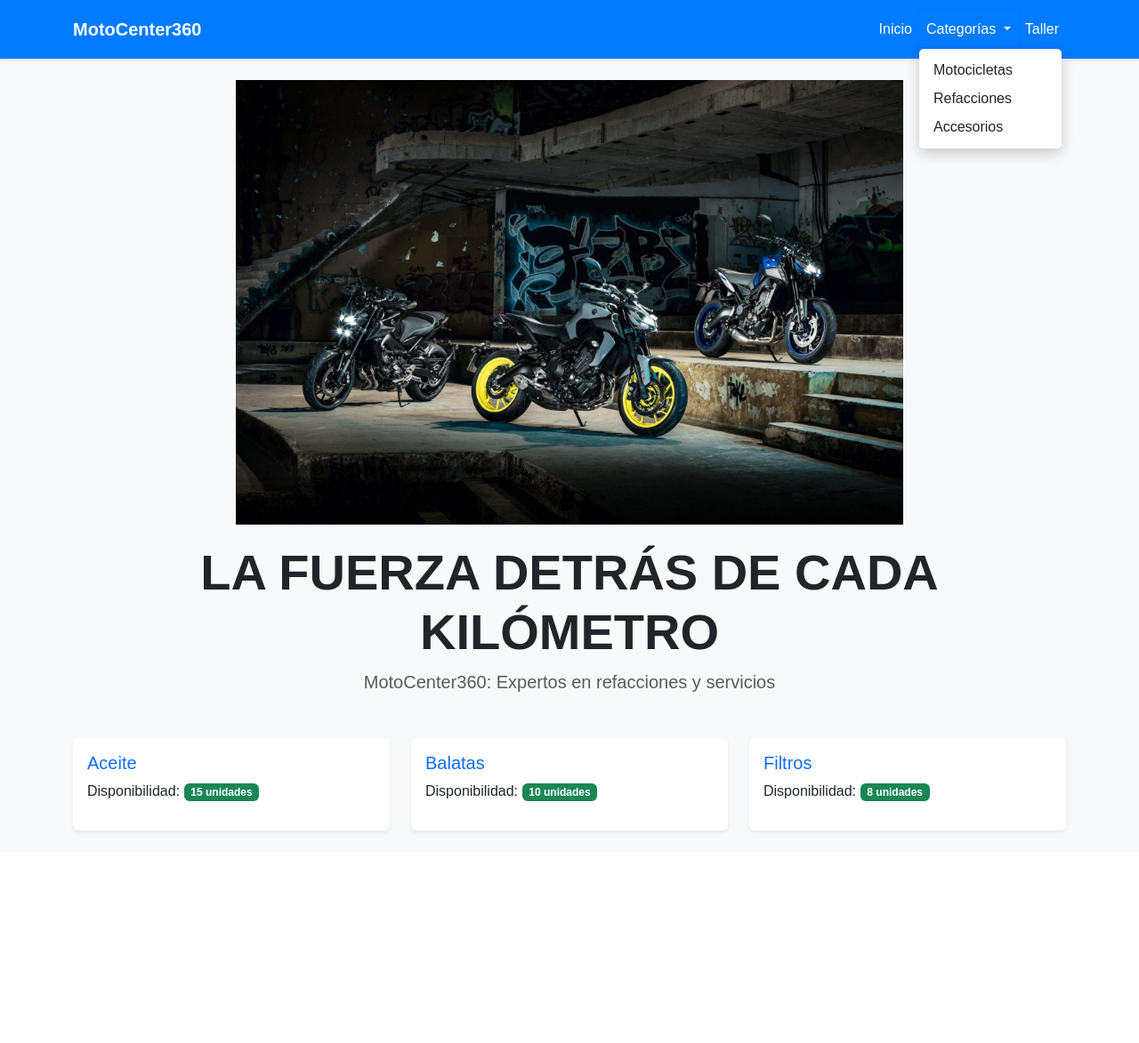
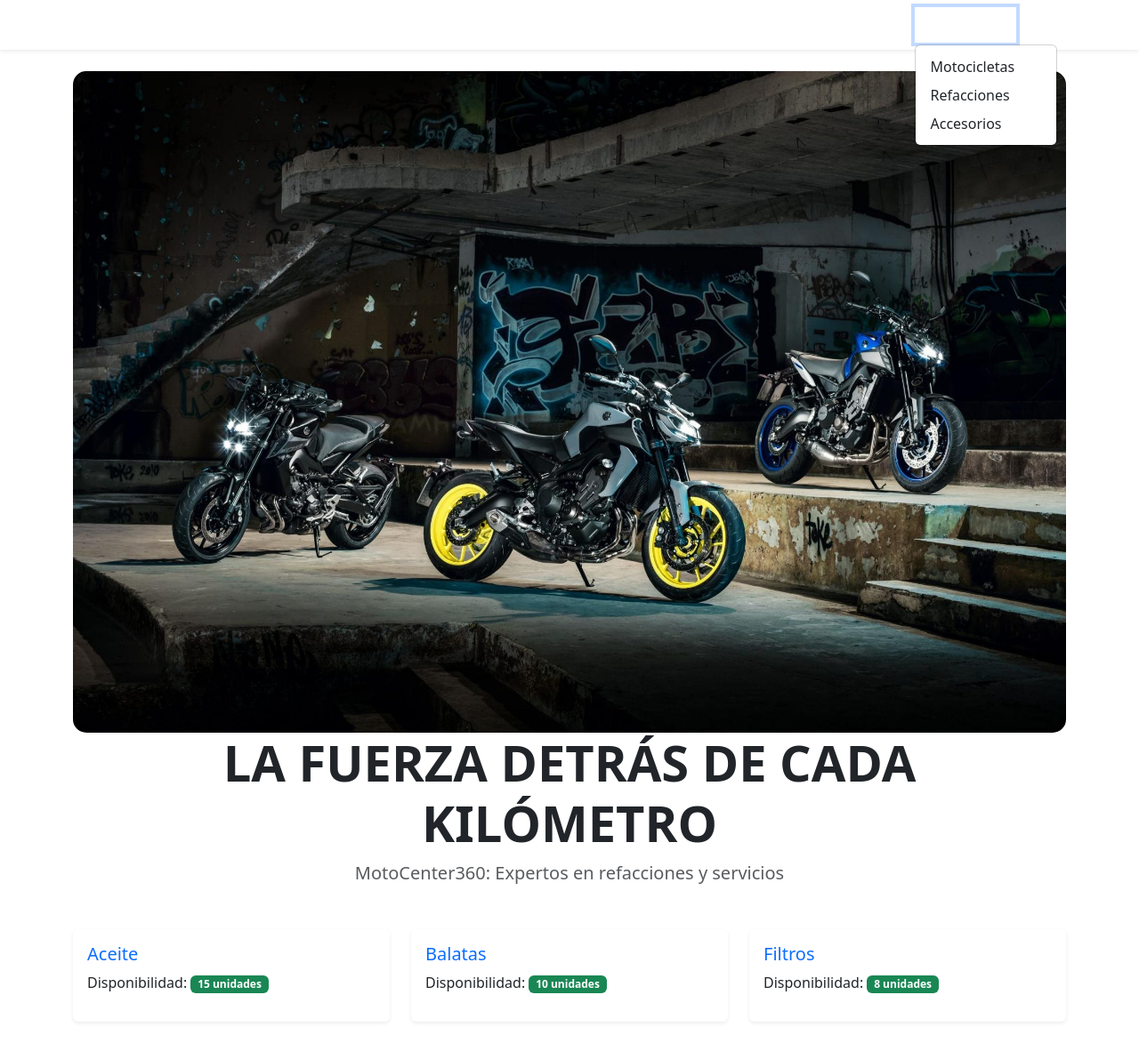
Before and after one commit to luisgonzalez-tech/MotoCenter360, a Flask app: page / in a window 1280 px wide, after a click on "Categorías". Shown: the whole page at 89% size. Before the commit the page ends 937 px from the top, so only its background shows below. Run offline with Flask 3, Linux system fonts and the light colour scheme.

Commit message:
Update style.css

```diff
--- a/static/css/style.css
+++ b/static/css/style.css
@@ -1,39 +1,27 @@
-/* --- Barra de navegación AZUL --- */
-.navbar {
-    background-color: #007bff !important; /* Azul más vivo */
-    padding: 0.8rem 1rem !important;
-    box-shadow: 0 2px 5px rgba(0,0,0,0.1);
+/* Contenedor del banner */
+.hero-container {
+    position: relative;
+    width: 100%;
+    margin-bottom: 20px;
 }
 
-.navbar-brand, .nav-link {
-    color: #ffffff !important;
-    font-weight: 500;
-}
-
-/* --- Banner Ajustado para ver las 3 motos --- */
+/* Imagen del banner */
 .hero-image {
     width: 100%;
-    height: auto; /* Esto permite que la imagen se ajuste sola y no se deforme */
-    max-height: 500px;
-    object-fit: contain; /* Cambiado de cover a contain para ver toda la imagen */
+    height: auto;
     border-radius: 15px;
-    margin-bottom: 20px;
     display: block;
 }
 
-/* --- Menú Desplegable --- */
-.dropdown-menu {
-    border: none;
-    box-shadow: 0 5px 15px rgba(0,0,0,0.2);
-    border-radius: 5px;
+/* Texto sobre la imagen */
+.hero-text {
+    position: absolute;
+    top: 50%;
+    left: 50%;
+    transform: translate(-50%, -50%);
+    color: white;
+    text-align: center;
+    width: 100%;
+    text-shadow: 2px 2px 4px rgba(0,0,0,0.7); /* Sombra para que se lea mejor */
+    padding: 0 20px;
 }
-
-.dropdown-item:hover {
-    background-color: #007bff !important;
-    color: #ffffff !important;
-}
-
-body {
-    background-color: #f8f9fa !important;
-    font-family: sans-serif;
-}
```
